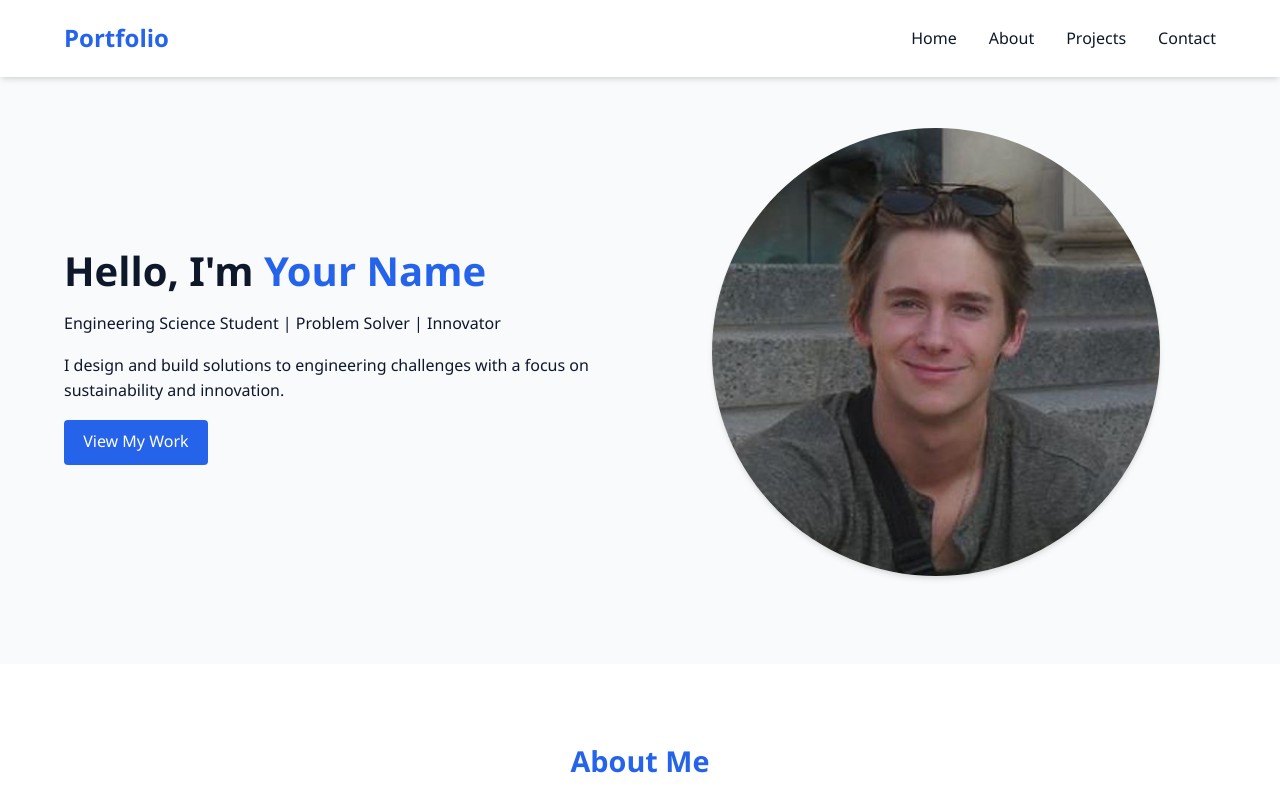
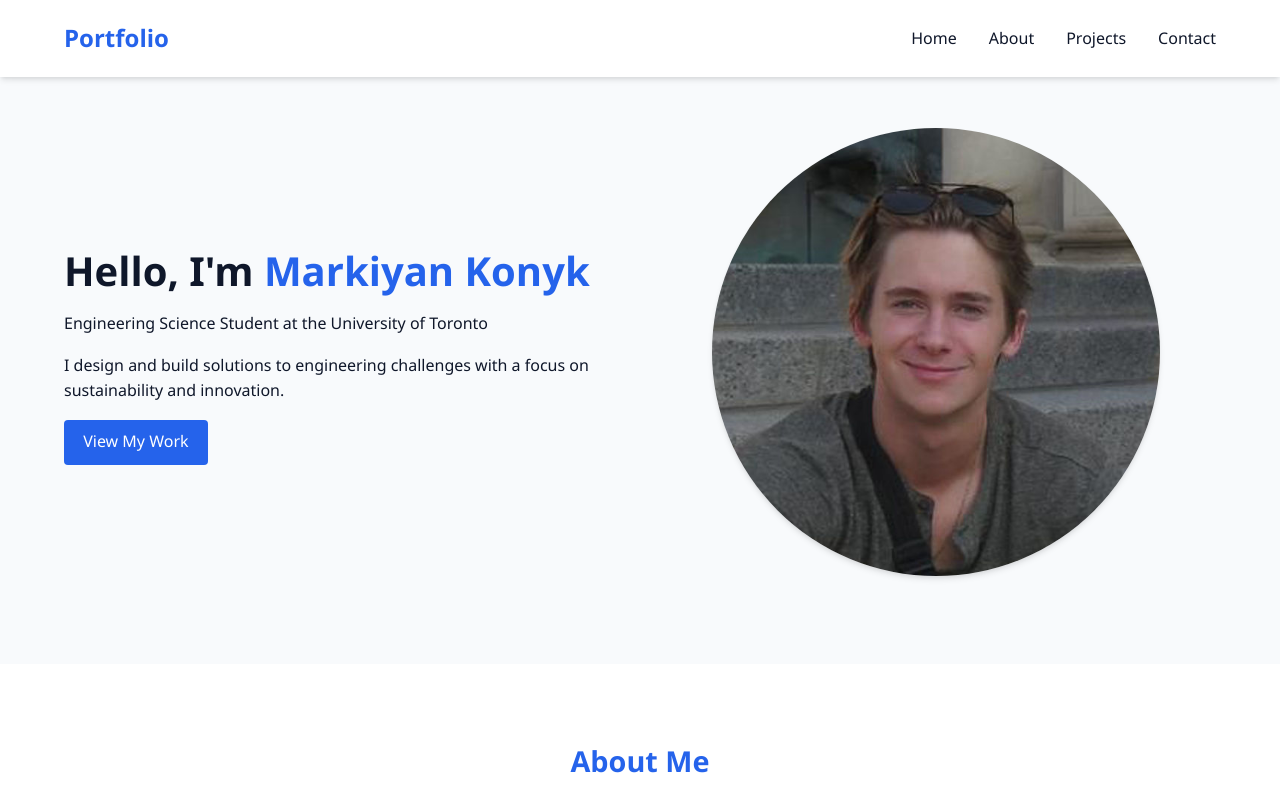
Before and after one commit to markiyan-konyk/portfolio, a plain HTML site: page index.html in a window 1280 px wide. Shown: the top 800 px of the page. Drawn offline with Linux system fonts and the light colour scheme.

Commit message:
Update index.html

```diff
--- a/index.html
+++ b/index.html
@@ -463,8 +463,8 @@
         <div class="container">
             <div class="hero-content">
                 <div class="hero-text">
-                    <h1>Hello, I'm <span>Your Name</span></h1>
-                    <p>Engineering Science Student | Problem Solver | Innovator</p>
+                    <h1>Hello, I'm <span>Markiyan Konyk</span></h1>
+                    <p>Engineering Science Student at the University of Toronto</p>
                     <p>I design and build solutions to engineering challenges with a focus on sustainability and innovation.</p>
                     <a href="#projects" class="btn">View My Work</a>
                 </div>
```
